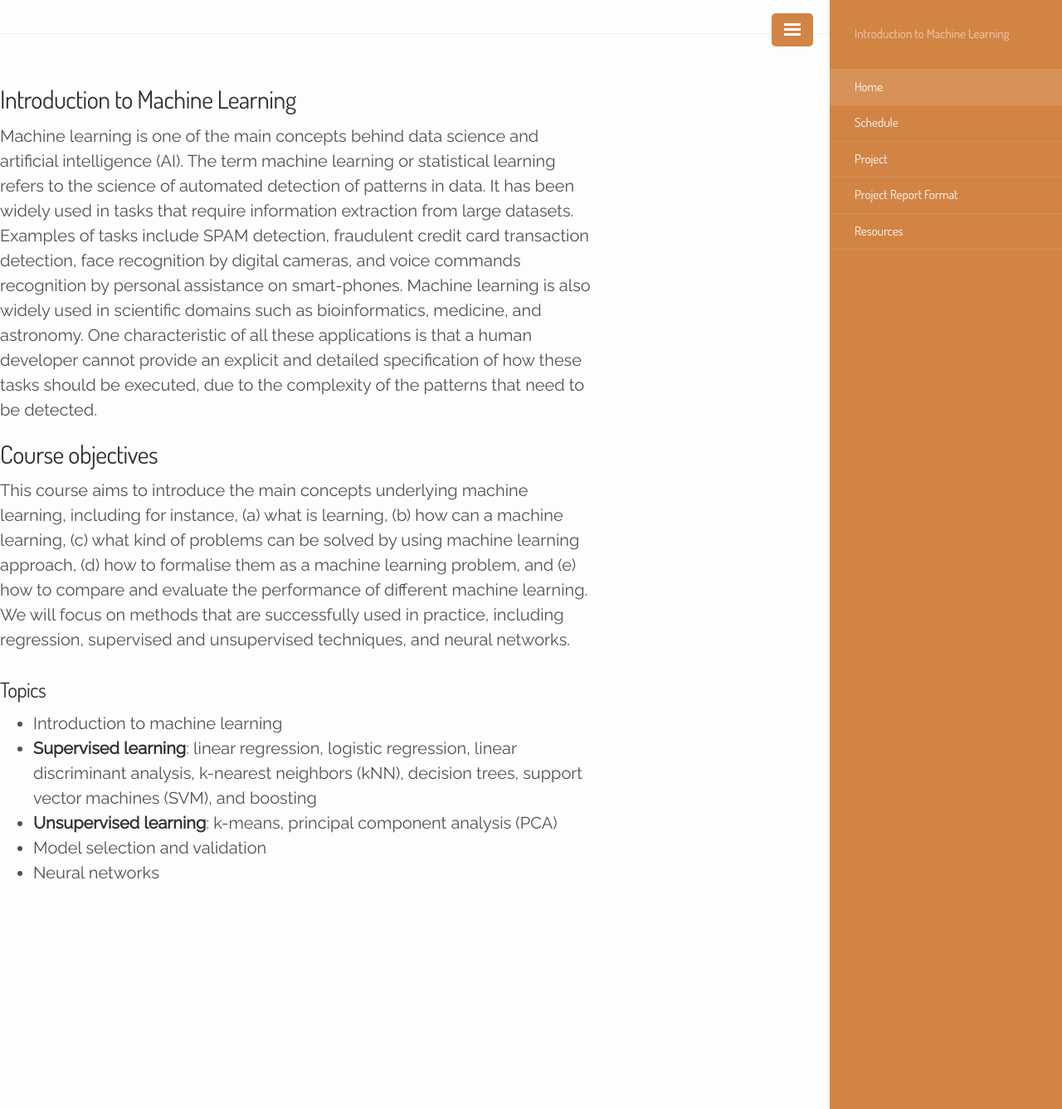
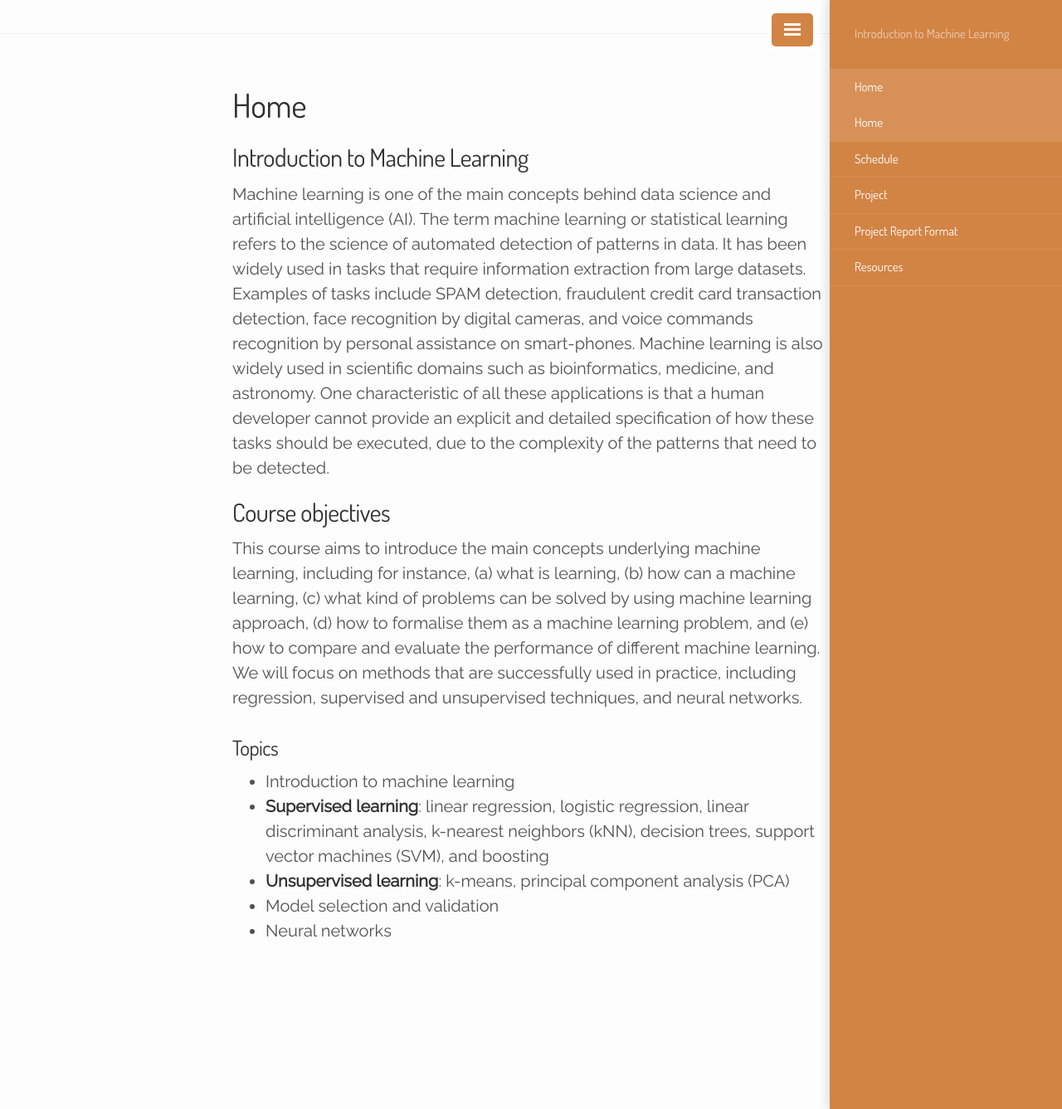
Before and after one commit to esmeml/esmeml.github.io, a Jekyll site: the page built from index.html, in a window 1280 px wide and 1337 px high. Shown: the whole window at 83% size. Built offline with Jekyll 4.4.1, drawn with Linux system fonts in a browser that asks for light colours; the list of posts is cut into pages by our own code.

Commit message:
Fix the title of the pages

```diff
--- a/_layouts/default.html
+++ b/_layouts/default.html
@@ -3,7 +3,7 @@
 
   {% include head.html %}
 
-  <body class="layout-reverse theme-base-09">
+  <body class="theme-base-09 layout-reverse sidebar-overlay">
 
     {% include sidebar.html %}
 
--- a/index.html
+++ b/index.html
@@ -1,5 +1,5 @@
 ---
-layout: default
+layout: page
 title: Home
 ---
 
```
